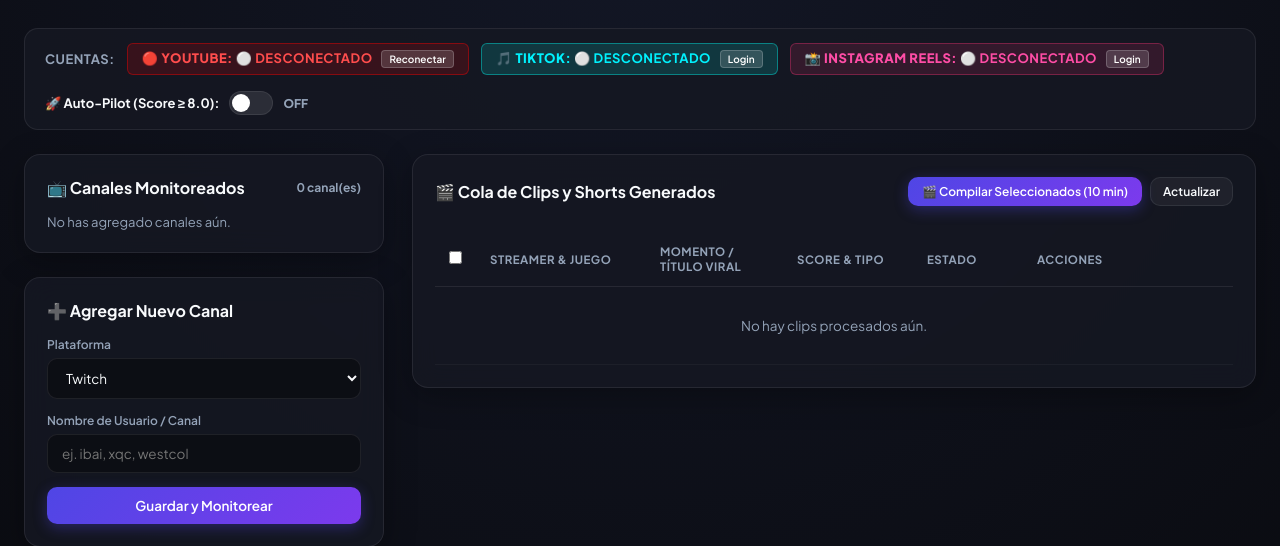
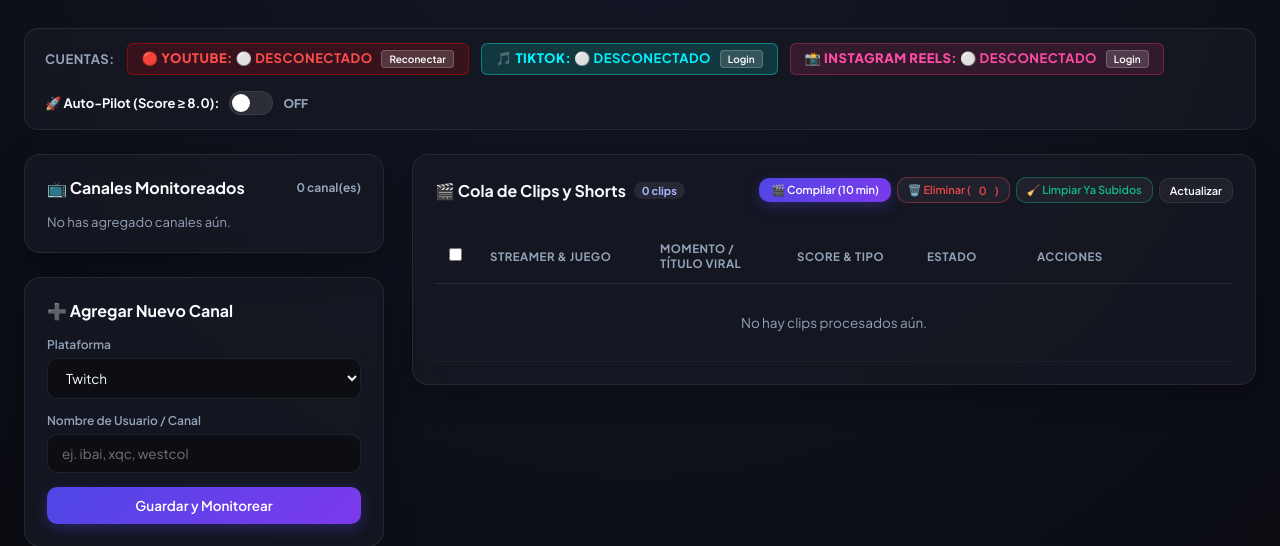
Before and after one commit to davidsanchezg1239-creator/stream-auto-clipper, a FastAPI app: page / in a window 1280 px wide. Shown: the part 109-655 px from the top of the page. Run offline with FastAPI, Linux system fonts and the light colour scheme; data that the repository does not hold is empty; parts of the project's set-up code (start-up, migrations or seed data) failed here and were passed over.

Commit message:
feat: clip deletion & disk cleanup, enhanced 48h viral collection, and expanded 29-streamer GTA 6 roster

```diff
--- a/app/templates/index.html
+++ b/app/templates/index.html
@@ -528,13 +528,22 @@
       <!-- Right Column: Processed Clips & Viral Pipeline -->
       <div>
         <div class="card">
-          <div class="card-title" style="flex-wrap: wrap; gap: 12px;">
-            <span>🎬 Cola de Clips y Shorts Generados</span>
-            <div style="display: flex; gap: 8px;">
-              <button class="btn-primary" style="padding: 6px 14px; font-size: 12px;" onclick="openCompilationModal()">
-                🎬 Compilar Seleccionados (10 min)
+          <div class="card-title" style="flex-wrap: wrap; gap: 10px; align-items: center;">
+            <div style="display: flex; align-items: center; gap: 8px;">
+              <span>🎬 Cola de Clips y Shorts</span>
+              <span id="clips-counter-badge" style="font-size: 11px; background: rgba(255,255,255,0.08); padding: 2px 8px; border-radius: 12px; color: #a5b4fc; font-weight: 700;">0 clips</span>
+            </div>
+            <div style="display: flex; gap: 6px; flex-wrap: wrap; align-items: center; margin-left: auto;">
+              <button class="btn-primary" style="padding: 5px 12px; font-size: 11px;" onclick="openCompilationModal()">
+                🎬 Compilar (10 min)
               </button>
-              <button class="btn-secondary" style="padding: 6px 12px; font-size: 12px;" onclick="loadClips()">Actualizar</button>
+              <button class="btn-secondary" style="padding: 5px 10px; font-size: 11px; color: #ef4444; border-color: rgba(239,68,68,0.4);" onclick="deleteSelectedClips()">
+                🗑️ Eliminar (<span id="delete-selected-count">0</span>)
+              </button>
+              <button class="btn-secondary" style="padding: 5px 10px; font-size: 11px; color: #10b981; border-color: rgba(16,185,129,0.4);" onclick="cleanupPublishedClips()" title="Elimina todos los clips marcados como PUBLISHED / SUBIDO">
+                🧹 Limpiar Ya Subidos
+              </button>
+              <button class="btn-secondary" style="padding: 5px 10px; font-size: 11px;" onclick="loadClips()">Actualizar</button>
             </div>
           </div>
           <div style="overflow-x: auto;">
@@ -635,6 +644,9 @@
           </a>
           <button id="modal-toggle-status-btn" class="btn-secondary" style="margin-top: 8px; width: 100%; justify-content: center; font-size: 11.5px; padding: 7px 10px;" onclick="toggleCurrentClipStatus()">
             ✅ Marcar como Subido / Pendiente
+          </button>
+          <button id="modal-delete-btn" class="btn-secondary" style="margin-top: 6px; width: 100%; justify-content: center; font-size: 11px; padding: 6px 10px; color: #ef4444; border-color: rgba(239,68,68,0.4); background: rgba(239,68,68,0.06);" onclick="deleteCurrentModalClip()">
+            🗑️ Eliminar este Clip (Liberar espacio)
           </button>
         </div>
 
@@ -903,13 +915,21 @@
 
     let selectedClipIds = new Set();
 
+    function updateSelectionCounters() {
+      const count = selectedClipIds.size;
+      const compEl = document.getElementById('selected-clips-count');
+      if (compEl) compEl.innerText = count;
+      const delEl = document.getElementById('delete-selected-count');
+      if (delEl) delEl.innerText = count;
+    }
+
     function toggleClipSelection(id, checkbox) {
       if (checkbox.checked) {
         selectedClipIds.add(id);
       } else {
         selectedClipIds.delete(id);
       }
-      document.getElementById('selected-clips-count').innerText = selectedClipIds.size;
+      updateSelectionCounters();
     }
 
     function toggleSelectAllClips(masterCheckbox) {
@@ -920,7 +940,75 @@
         if (masterCheckbox.checked) selectedClipIds.add(id);
         else selectedClipIds.delete(id);
       });
-      document.getElementById('selected-clips-count').innerText = selectedClipIds.size;
+      updateSelectionCounters();
+    }
+
+    async function deleteSingleClip(id) {
+      if (!confirm(`¿Eliminar definitivamente el Clip #${id} y borrar sus archivos de video para liberar espacio?`)) return;
+      try {
+        const res = await fetch(`/api/clips/${id}`, { method: 'DELETE' });
+        const data = await res.json();
+        showToast(data.message || `Clip #${id} eliminado`);
+        if (activeModalClipId === id) {
+          closeClipDetailsModal();
+        }
+        selectedClipIds.delete(id);
+        updateSelectionCounters();
+        await loadClips();
+      } catch (e) {
+        alert('Error al eliminar clip: ' + e);
+      }
+    }
+
+    async function deleteCurrentModalClip() {
+      if (!activeModalClipId) return;
+      await deleteSingleClip(activeModalClipId);
+    }
+
+    async function deleteSelectedClips() {
+      if (selectedClipIds.size === 0) {
+        alert('Por favor selecciona al menos 1 clip con las casillas de la izquierda para eliminar.');
+        return;
+      }
+      if (!confirm(`¿Eliminar permanentemente los ${selectedClipIds.size} clips seleccionados y sus videos en disco?`)) return;
+      try {
+        const res = await fetch('/api/clips/bulk-delete', {
+          method: 'POST',
+          headers: { 'Content-Type': 'application/json' },
+          body: JSON.stringify({ clip_ids: Array.from(selectedClipIds) })
+        });
+        const data = await res.json();
+        showToast(data.message || `Se eliminaron ${data.deleted_count} clips`);
+        selectedClipIds.clear();
+        updateSelectionCounters();
+        await loadClips();
+      } catch (e) {
+        alert('Error al eliminar clips seleccionados: ' + e);
+      }
+    }
+
+    async function cleanupPublishedClips() {
+      if (!confirm('¿Depurar todos los clips que ya tienen estado SUBIDO / PUBLISHED? Esto borrará los archivos de video y mantendrá tu espacio en disco limpio.')) return;
+      try {
+        const res = await fetch('/api/clips/cleanup-published', { method: 'POST' });
+        const data = await res.json();
+        showToast(data.message || `Clips publicados eliminados`);
+        await loadClips();
+      } catch (e) {
+        alert('Error en la depuración: ' + e);
+      }
+    }
+
+    async function cleanupFailedClips() {
+      if (!confirm('¿Eliminar todos los clips que fallaron durante la descarga o procesamiento?')) return;
+      try {
+        const res = await fetch('/api/clips/cleanup-failed', { method: 'POST' });
+        const data = await res.json();
+        showToast(data.message || `Clips fallidos eliminados`);
+        await loadClips();
+      } catch (e) {
+        alert('Error en la depuración: ' + e);
+      }
     }
 
     function openCompilationModal() {
@@ -1176,6 +1264,8 @@
         const clips = await res.json();
         window.currentClips = clips;
         const tbody = document.getElementById('clips-tbody');
+        const countBadge = document.getElementById('clips-counter-badge');
+        if (countBadge) countBadge.innerText = `${clips.length} clips`;
 
         if (!clips || clips.length === 0) {
           tbody.innerHTML = `<tr><td colspan="6" style="text-align: center; color: var(--text-muted); padding: 30px;">No hay clips procesados aún.</td></tr>`;
@@ -1237,8 +1327,10 @@
                   <button onclick="openClipDetails(${c.id})" class="btn-secondary" style="padding: 4px 9px; font-size: 11px;">👁️ Ver / Kit</button>
                   <a href="/api/clips/${c.id}/download" class="btn-primary" style="padding: 4px 10px; font-size: 11px; text-decoration: none; background: linear-gradient(135deg, #10b981, #059669); display: inline-flex; align-items: center; gap: 3px;" title="Descargar MP4 en 1080p">📥 Descargar</a>
                   <button onclick="copyClipPackQuick(${c.id})" class="btn-secondary" style="padding: 4px 8px; font-size: 11px;" title="Copiar Título y Tags">📋 Pack</button>
+                  <button onclick="deleteSingleClip(${c.id})" style="background: none; border: 1px solid rgba(239,68,68,0.4); color: #ef4444; border-radius: 6px; padding: 4px 7px; font-size: 11px; cursor: pointer;" title="Eliminar clip y liberar espacio">🗑️</button>
                 ` : `
                   <button onclick="reprocessClip(${c.id})" class="btn-secondary" style="padding: 4px 10px; font-size: 11px;">🔄 Reintentar</button>
+                  <button onclick="deleteSingleClip(${c.id})" style="background: none; border: 1px solid rgba(239,68,68,0.4); color: #ef4444; border-radius: 6px; padding: 4px 7px; font-size: 11px; cursor: pointer;" title="Eliminar clip">🗑️</button>
                 `}
               </div>
             </td>
--- a/main.py
+++ b/main.py
@@ -128,6 +128,7 @@ async def trigger_scan(background_tasks: BackgroundTasks):
 
 # --- GTA 6 Radar & Pre-seeded Streamers ---
 GTA6_PRESET_STREAMERS = [
+    # Top GTA Roleplay & Tier-1 Spanish / Latam Gaming Streamers
     {"platform": "twitch", "channel_name": "auronplay", "display_name": "AuronPlay"},
     {"platform": "twitch", "channel_name": "ibai", "display_name": "Ibai Llanos"},
     {"platform": "twitch", "channel_name": "illojuan", "display_name": "IlloJuan"},
@@ -136,11 +137,31 @@ GTA6_PRESET_STREAMERS = [
     {"platform": "twitch", "channel_name": "thegrefg", "display_name": "TheGrefg"},
     {"platform": "twitch", "channel_name": "spreen", "display_name": "Spreen"},
     {"platform": "twitch", "channel_name": "rivers_gg", "display_name": "Rivers GG"},
+    {"platform": "twitch", "channel_name": "elmariana", "display_name": "ElMariana"},
     {"platform": "twitch", "channel_name": "juansguarnizo", "display_name": "JuanSGuarnizo"},
+    {"platform": "twitch", "channel_name": "carola", "display_name": "Carola"},
+    {"platform": "twitch", "channel_name": "reborn_live", "display_name": "Reborn Live"},
+    {"platform": "twitch", "channel_name": "cristinini", "display_name": "Cristinini"},
+    {"platform": "twitch", "channel_name": "roier", "display_name": "Roier"},
     {"platform": "twitch", "channel_name": "alexby11", "display_name": "Alexby11"},
+    {"platform": "twitch", "channel_name": "carreraaa", "display_name": "Carreraaa"},
+    {"platform": "twitch", "channel_name": "davoxeneize", "display_name": "DavoXeneize"},
+    {"platform": "twitch", "channel_name": "alanafloresf", "display_name": "Alana Flores"},
+    {"platform": "twitch", "channel_name": "djmariio", "display_name": "DJMaRiiO"},
+
+    # Top Kick & Latam Streamers
     {"platform": "kick", "channel_name": "westcol", "display_name": "WestCOL"},
+    {"platform": "kick", "channel_name": "pelicanger", "display_name": "Pelicanger"},
+    {"platform": "kick", "channel_name": "mrstiventc", "display_name": "MrStiven TC"},
+    {"platform": "kick", "channel_name": "brunenger", "display_name": "Brunenger"},
+
+    # Elite Global GTA 6 & NoPixel Streamers
     {"platform": "kick", "channel_name": "xqc", "display_name": "xQc"},
     {"platform": "kick", "channel_name": "adinross", "display_name": "Adin Ross"},
+    {"platform": "twitch", "channel_name": "kaicenat", "display_name": "Kai Cenat"},
+    {"platform": "twitch", "channel_name": "buddha", "display_name": "Buddha (NoPixel)"},
+    {"platform": "twitch", "channel_name": "fanum", "display_name": "Fanum (AMP)"},
+    {"platform": "twitch", "channel_name": "jynxzi", "display_name": "Jynxzi"},
 ]
 
 @app.post("/api/channels/seed-gta6")
@@ -327,6 +348,73 @@ def toggle_clip_status(clip_id: int, db: Session = Depends(get_db)):
     db.commit()
     return {"id": task.id, "status": task.status}
 
+def delete_clip_files(clip: ClipTask):
+    """Safely deletes all local video, audio, and subtitle files associated with a clip."""
+    paths_to_delete = [
+        clip.download_path,
+        clip.processed_path_vertical,
+        clip.subtitle_ass_path,
+        clip.thumbnail_path
+    ]
+    for p in paths_to_delete:
+        if p:
+            try:
+                f = Path(p)
+                if f.exists():
+                    f.unlink()
+                    logger.info(f"Deleted file from disk: {p}")
+            except Exception as e:
+                logger.warning(f"Could not delete file {p}: {e}")
+
+@app.delete("/api/clips/{clip_id}")
+def delete_single_clip(clip_id: int, db: Session = Depends(get_db)):
+    """Deletes a single clip and frees up disk space."""
+    task = db.query(ClipTask).filter(ClipTask.id == clip_id).first()
+    if not task:
+        raise HTTPException(status_code=404, detail="Clip no encontrado")
+    delete_clip_files(task)
+    db.delete(task)
+    db.commit()
+    return {"success": True, "message": f"Clip #{clip_id} y sus archivos asociados han sido eliminados"}
+
+class BulkDeletePayload(BaseModel):
+    clip_ids: List[int]
+
+@app.post("/api/clips/bulk-delete")
+def bulk_delete_clips(payload: BulkDeletePayload, db: Session = Depends(get_db)):
+    """Deletes multiple clips in batch."""
+    deleted_count = 0
+    for cid in payload.clip_ids:
+        task = db.query(ClipTask).filter(ClipTask.id == cid).first()
+        if task:
+            delete_clip_files(task)
+            db.delete(task)
+            deleted_count += 1
+    db.commit()
+    return {"success": True, "deleted_count": deleted_count, "message": f"Se eliminaron {deleted_count} clips y sus archivos"}
+
+@app.post("/api/clips/cleanup-published")
+def cleanup_published_clips(db: Session = Depends(get_db)):
+    """Purges all clips that have already been marked as PUBLISHED / uploaded."""
+    tasks = db.query(ClipTask).filter(ClipTask.status == "PUBLISHED").all()
+    count = len(tasks)
+    for task in tasks:
+        delete_clip_files(task)
+        db.delete(task)
+    db.commit()
+    return {"success": True, "deleted_count": count, "message": f"Se depuraron {count} clips ya publicados"}
+
+@app.post("/api/clips/cleanup-failed")
+def cleanup_failed_clips(db: Session = Depends(get_db)):
+    """Purges all failed clip attempts."""
+    tasks = db.query(ClipTask).filter(ClipTask.status == "FAILED").all()
+    count = len(tasks)
+    for task in tasks:
+        delete_clip_files(task)
+        db.delete(task)
+    db.commit()
+    return {"success": True, "deleted_count": count, "message": f"Se depuraron {count} clips fallidos"}
+
 # --- Long-form Compilation API ---
 @app.post("/api/compilations")
 async def create_compilation(payload: CompilationCreate):
```
Also changed, not shown: app/ai/analyzer.py (+8 -2 lines), app/monitors/kick_monitor.py (+4 -3 lines), app/monitors/twitch_monitor.py (+22 -7 lines), app/pipeline.py (+52 -13 lines).
